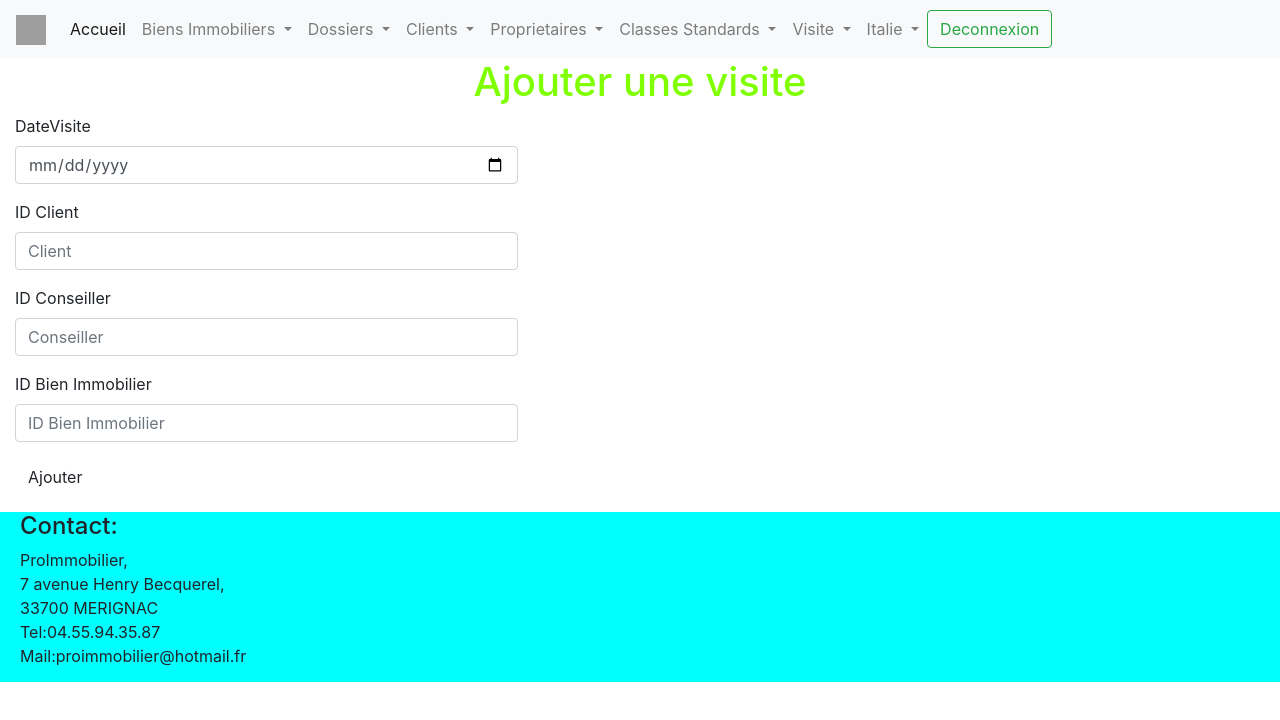
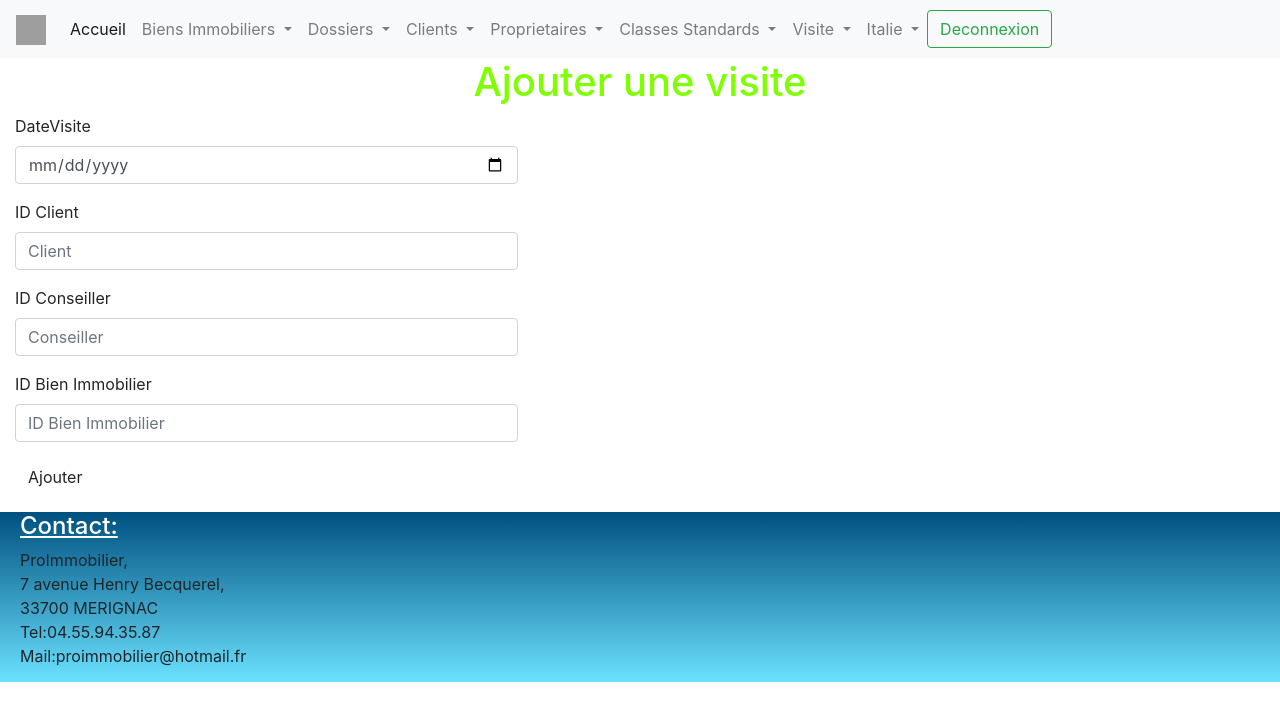
Before and after one commit to intiecommerce/AgenceImmobiliere, an Angular app in the folder ProjetAngular/: page /addVisite in a window 1280 px wide. Shown: the top 720 px of the page. Built offline with nearby package versions, Linux system fonts and the light colour scheme; grey boxes are pictures that could not be loaded.

Commit message:
allan footer

```diff
--- a/ProjetAngular/src/app/footer/footer.component.css
+++ b/ProjetAngular/src/app/footer/footer.component.css
@@ -1,6 +1,6 @@
 .footer{
     height: 170px;
-    background-color: aqua;
+    background-image: linear-gradient(rgb(0, 81, 128),rgba(0, 204, 255, 0.582))
 }
 .texteFooter{
     margin-left: 20px;
--- a/ProjetAngular/src/app/footer/footer.component.html
+++ b/ProjetAngular/src/app/footer/footer.component.html
@@ -1,6 +1,6 @@
 <div class="footer">
     <div class="texteFooter">
-        <h4>Contact:</h4>
+      <u style="color: white">  <h4 >Contact:</h4></u>
         ProImmobilier,
         <br />
         7 avenue Henry Becquerel,
```
